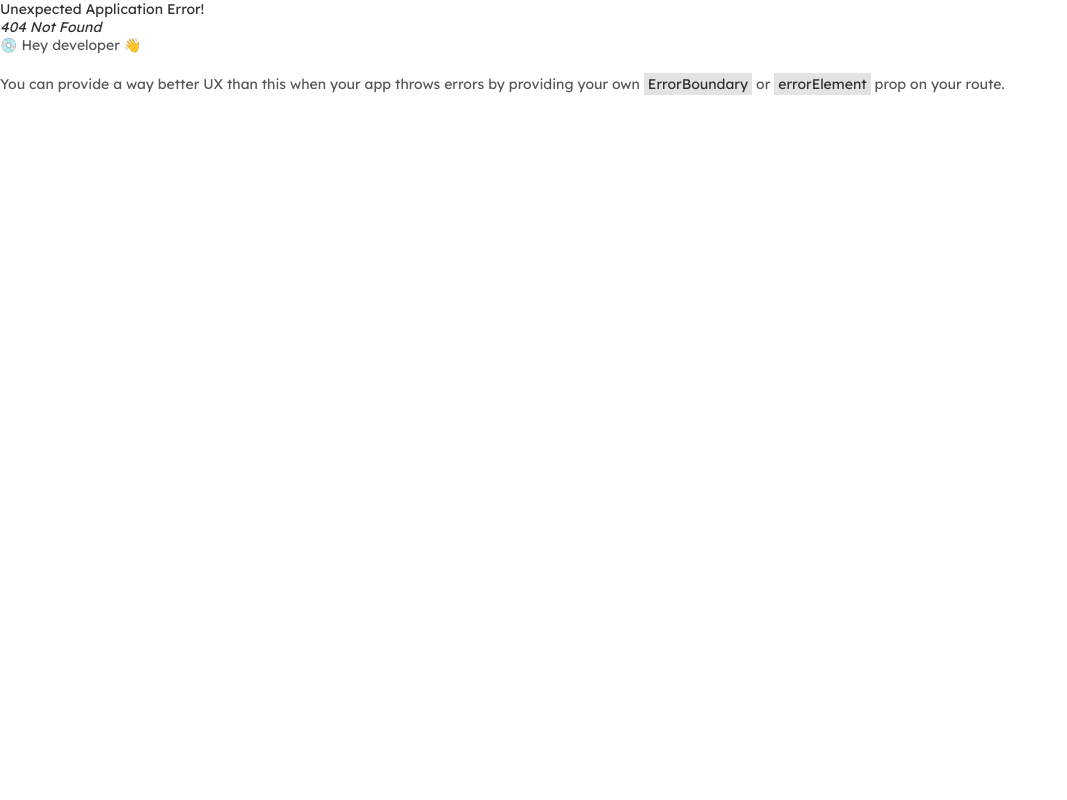
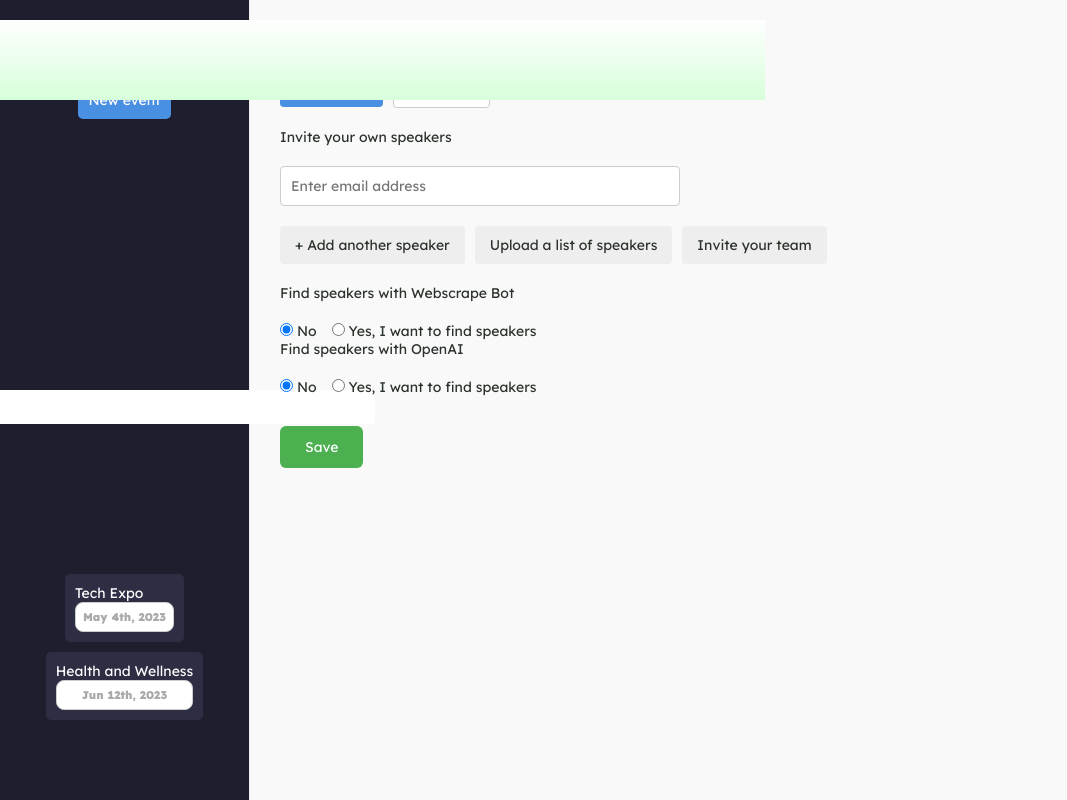
Before and after one commit to Pramodya690/event-management-system, a React (Vite) app: page /find-speaker-vendor in a window 1280 px wide. Before the commit this address had no page. Shown: the whole page, without its empty margins (0-1067 px from the left). Built offline with nearby package versions, Linux system fonts and the light colour scheme.

Commit message:
add organizer-dashboard

```diff
--- a/src/components/Navigation/Navigation.jsx
+++ b/src/components/Navigation/Navigation.jsx
@@ -1,9 +1,12 @@
 import {Link} from "react-router-dom"
 import "./Navigation.css"
+
+const showNavigation = location.pathname === "/";
 
 const Navigation = ()=>{
   return (
     <nav>
+      {showNavigation && <Navigation />}
         <ul>
             <li><Link to="/">Home</Link></li>
             <li><Link to="/find-events">Find Events</Link></li>
--- a/src/pages/CreateEventForm/CreateEventForm.jsx
+++ b/src/pages/CreateEventForm/CreateEventForm.jsx
@@ -167,7 +167,7 @@ function CreateEventForm() {
           <button
             type="button"
             className="dashboard-btn"
-            onClick={() => navigate('/organizer-dashboard')}
+            onClick={() => navigate('/find-speaker-vendor')}
           >
             Go to Organizer Dashboard
           </button>
--- /dev/null
+++ b/src/pages/EventSpeakersVendors/EventSpeakersVendors.css
@@ -0,0 +1,185 @@
+/* EventSpeakersVendors.css */
+
+body {
+  font-family: 'Segoe UI', Tahoma, Geneva, Verdana, sans-serif;
+}
+
+.container {
+  display: flex;
+  height: 100vh;
+  background-color: #f9f9f9;
+}
+
+/* ---------- Sidebar ---------- */
+.sidebar {
+  width: 250px;
+  background-color: #1e1e2f;
+  color: white;
+  padding: 20px;
+  display: flex;
+  flex-direction: column;
+}
+
+.sidebar h3 {
+  margin-bottom: 20px;
+  font-size: 1.2rem;
+}
+
+.nav-item {
+  padding: 10px 0;
+  cursor: pointer;
+  color: #c0c0ff;
+}
+
+.nav-item.active {
+  font-weight: bold;
+  color: #ffffff;
+}
+
+.new-event-btn {
+  margin: 20px 0;
+  padding: 10px;
+  background-color: #4a90e2;
+  color: white;
+  border: none;
+  border-radius: 5px;
+  cursor: pointer;
+}
+
+.search-section {
+  margin-top: auto;
+}
+
+.search-input {
+  width: 100%;
+  padding: 8px;
+  margin-bottom: 10px;
+  border-radius: 4px;
+  border: none;
+}
+
+.event-list {
+  display: flex;
+  flex-direction: column;
+  gap: 10px;
+}
+
+.event-item {
+  background-color: #2d2d44;
+  padding: 10px;
+  border-radius: 5px;
+  color: #fff;
+}
+
+.event-date {
+  font-size: 0.8rem;
+  color: #aaa;
+}
+
+/* ---------- Main Content ---------- */
+.main-content {
+  flex: 1;
+  padding: 30px;
+  overflow-y: auto;
+}
+
+h2 {
+  margin-bottom: 20px;
+}
+
+/* Tabs */
+.tab-buttons {
+  margin-bottom: 20px;
+}
+
+.tab {
+  padding: 10px 20px;
+  margin-right: 10px;
+  border: 1px solid #ccc;
+  background-color: white;
+  cursor: pointer;
+  border-radius: 4px;
+}
+
+.tab.active {
+  background-color: #4a90e2;
+  color: white;
+  border: none;
+}
+
+/* Form Sections */
+.input-field {
+  width: 100%;
+  max-width: 400px;
+  padding: 10px;
+  margin: 10px 0 20px;
+  border-radius: 4px;
+  border: 1px solid #ccc;
+}
+
+.button-group {
+  display: flex;
+  flex-wrap: wrap;
+  gap: 10px;
+  margin-bottom: 20px;
+}
+
+.action-button {
+  padding: 10px 15px;
+  border: none;
+  background-color: #eee;
+  cursor: pointer;
+  border-radius: 4px;
+  transition: background-color 0.3s;
+}
+
+.action-button:hover {
+  background-color: #ddd;
+}
+
+section {
+  margin-bottom: 30px;
+}
+
+h3, h4 {
+  margin-bottom: 10px;
+}
+
+label {
+  display: inline-block;
+  margin-right: 15px;
+  margin-top: 10px;
+}
+
+/* Save Button */
+.save-button {
+  padding: 12px 25px;
+  background-color: #4caf50;
+  color: white;
+  border: none;
+  border-radius: 6px;
+  font-size: 1rem;
+  cursor: pointer;
+}
+
+.save-button:hover {
+  background-color: #449d48;
+}
+
+/* Responsive */
+@media (max-width: 768px) {
+  .container {
+    flex-direction: column;
+  }
+
+  .sidebar {
+    width: 100%;
+    flex-direction: row;
+    flex-wrap: wrap;
+    gap: 10px;
+  }
+
+  .main-content {
+    padding: 20px;
+  }
+}
--- /dev/null
+++ b/src/pages/EventSpeakersVendors/EventSpeakersVendors.jsx
@@ -0,0 +1,197 @@
+import React, { useState } from 'react';
+import './EventSpeakersVendors.css';
+
+const EventSpeakersVendors = () => {
+  // Which tab is currently selected
+  const [activeTab, setActiveTab] = useState('speakers');
+
+  // Speaker‑specific UI state
+  const [findSpeakersWebscrape, setFindSpeakersWebscrape] = useState(false);
+  const [findSpeakersOpenAI, setFindSpeakersOpenAI] = useState(false);
+
+  // Vendor‑specific UI state
+  const [findVendorsWebscrape, setFindVendorsWebscrape] = useState(false);
+  const [findVendorsOpenAI, setFindVendorsOpenAI] = useState(false);
+
+  return (
+    <div className="container">
+      {/* ---------- LEFT SIDEBAR ---------- */}
+      <aside className="sidebar">
+        <h3>Create</h3>
+        <nav>
+          <div className="nav-item active">Events</div>
+          <div className="nav-item">Speakers</div>
+          <div className="nav-item">Vendors</div>
+          <div className="nav-item">Team</div>
+        </nav>
+
+        <button className="new-event-btn">New event</button>
+
+        <div className="search-section">
+          <input
+            type="text"
+            placeholder="Search events"
+            className="search-input"
+          />
+          <div className="event-list">
+            <div className="event-item">
+              Tech Expo <div className="event-date">May 4th, 2023</div>
+            </div>
+            <div className="event-item">
+              Health and Wellness <div className="event-date">Jun 12th, 2023</div>
+            </div>
+          </div>
+        </div>
+      </aside>
+
+      {/* ---------- MAIN PANEL ---------- */}
+      <main className="main-content">
+        <h2>Find speakers and vendors for your event</h2>
+
+        {/* ---- Tabs ---- */}
+        <div className="tab-buttons">
+          <button
+            className={`tab ${activeTab === 'speakers' ? 'active' : ''}`}
+            onClick={() => setActiveTab('speakers')}
+          >
+            Speakers
+          </button>
+          <button
+            className={`tab ${activeTab === 'vendors' ? 'active' : ''}`}
+            onClick={() => setActiveTab('vendors')}
+          >
+            Vendors
+          </button>
+        </div>
+
+        {/* ---- Speakers Form ---- */}
+        {activeTab === 'speakers' && (
+          <section>
+            <h3>Invite your own speakers</h3>
+            <input
+              type="email"
+              placeholder="Enter email address"
+              className="input-field"
+            />
+
+            <div className="button-group">
+              <button className="action-button">+ Add another speaker</button>
+              <button className="action-button">Upload a list of speakers</button>
+              <button className="action-button">Invite your team</button>
+            </div>
+
+            <div>
+              <h4>Find speakers with Webscrape Bot</h4>
+              <label>
+                <input
+                  type="radio"
+                  name="ws-speaker"
+                  checked={!findSpeakersWebscrape}
+                  onChange={() => setFindSpeakersWebscrape(false)}
+                />{' '}
+                No
+              </label>
+              <label>
+                <input
+                  type="radio"
+                  name="ws-speaker"
+                  checked={findSpeakersWebscrape}
+                  onChange={() => setFindSpeakersWebscrape(true)}
+                />{' '}
+                Yes, I want to find speakers
+              </label>
+            </div>
+
+            <div>
+              <h4>Find speakers with OpenAI</h4>
+              <label>
+                <input
+                  type="radio"
+                  name="ai-speaker"
+                  checked={!findSpeakersOpenAI}
+                  onChange={() => setFindSpeakersOpenAI(false)}
+                />{' '}
+                No
+              </label>
+              <label>
+                <input
+                  type="radio"
+                  name="ai-speaker"
+                  checked={findSpeakersOpenAI}
+                  onChange={() => setFindSpeakersOpenAI(true)}
+                />{' '}
+                Yes, I want to find speakers
+              </label>
+            </div>
+          </section>
+        )}
+
+        {/* ---- Vendors Form ---- */}
+        {activeTab === 'vendors' && (
+          <section className="vendor-section">
+            <h3>Invite your own vendors</h3>
+            <input
+              type="email"
+              placeholder="Enter email address"
+              className="input-field"
+            />
+
+            <div className="button-group">
+              <button className="action-button">+ Add another vendor</button>
+              <button className="action-button">Upload a list of vendors</button>
+              <button className="action-button">Invite your team</button>
+            </div>
+
+            <div>
+              <h4>Find vendors with Webscrape Bot</h4>
+              <label>
+                <input
+                  type="radio"
+                  name="ws-vendor"
+                  checked={!findVendorsWebscrape}
+                  onChange={() => setFindVendorsWebscrape(false)}
+                />{' '}
+                No
+              </label>
+              <label>
+                <input
+                  type="radio"
+                  name="ws-vendor"
+                  checked={findVendorsWebscrape}
+                  onChange={() => setFindVendorsWebscrape(true)}
+                />{' '}
+                Yes, I want to find vendors
+              </label>
+            </div>
+
+            <div>
+              <h4>Find vendors with OpenAI</h4>
+              <label>
+                <input
+                  type="radio"
+                  name="ai-vendor"
+                  checked={!findVendorsOpenAI}
+                  onChange={() => setFindVendorsOpenAI(false)}
+                />{' '}
+                No
+              </label>
+              <label>
+                <input
+                  type="radio"
+                  name="ai-vendor"
+                  checked={findVendorsOpenAI}
+                  onChange={() => setFindVendorsOpenAI(true)}
+                />{' '}
+                Yes, I want to find vendors
+              </label>
+            </div>
+          </section>
+        )}
+
+        <button className="save-button">Save</button>
+      </main>
+    </div>
+  );
+};
+
+export default EventSpeakersVendors;
--- a/src/routes/routes.jsx
+++ b/src/routes/routes.jsx
@@ -11,6 +11,8 @@ import CreateEventForm from "../pages/CreateEventForm/CreateEventForm"
 import OrganizerDetails from "../pages/OrganizerDetails/OrganizerDetails"
 import EventPageCreation from '../pages/EventPageCreation/EventPageCreation';
 import Dashboard from "../pages/OrganizerDashboard/Dashboard/Dashboard"
+import EventSpeakersVendors from "../pages/EventSpeakersVendors/EventSpeakersVendors"
+
 
 
 
@@ -25,7 +27,7 @@ export const routes = [
   { path: '/create-event-form', element: <CreateEventForm /> },
   { path: '/organizer-details', element: <OrganizerDetails /> },
   { path: '/events/:id', element: <EventPageCreation /> },
-   { path: '/organizer-dashboard', element: <Dashboard /> },
+  { path: '/find-speaker-vendor', element: <EventSpeakersVendors /> },
 
 
 
```
